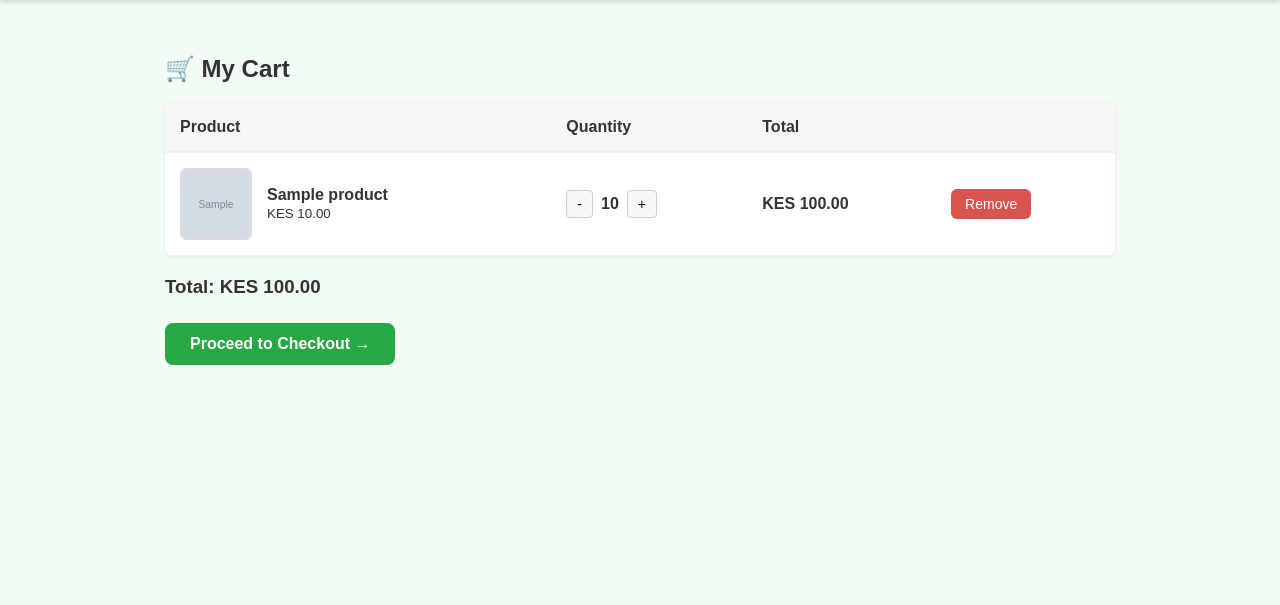
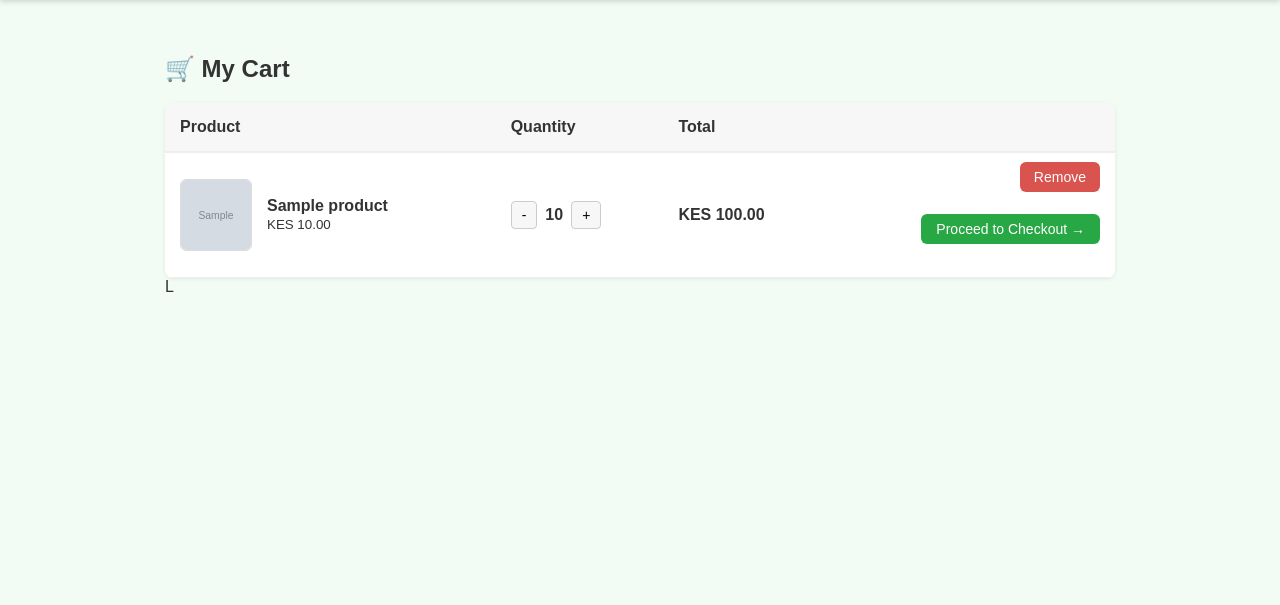
Before and after one commit to bryansine/FarmersMarketHub., a Django app: page /cart/ in a window 1280 px wide. Shown: the part 51-656 px from the top of the page. Run offline with Django 5.2, Linux system fonts and the light colour scheme; a user stored in the database is signed in; tables that the repository leaves empty hold one stand-in row (values such as "Sample post"); grey boxes marked "Sample" are stand-in pictures.

Commit message:
product per-checkout

```diff
--- a/cart/templates/cart/cart_detail.html
+++ b/cart/templates/cart/cart_detail.html
@@ -58,18 +58,17 @@
     .remove-btn:hover {
         background: #c9302c;
     }
-    .checkout-btn {
+    .single-checkout-btn {
         display: inline-block;
-        margin-top: 25px;
         background: #28a745;
         color: white;
-        padding: 12px 25px;
-        border-radius: 8px;
-        font-size: 16px;
+        padding: 7px 15px;
+        border-radius: 6px;
         text-decoration: none;
-        font-weight: bold;
+        font-size: 14px;
+        margin-top: 10px;
     }
-    .checkout-btn:hover {
+    .single-checkout-btn:hover {
         opacity: 0.9;
     }
     .empty {
@@ -127,72 +126,26 @@
 
             <td><strong>KES {{ item.line_total }}</strong></td>
 
-            <td>
+            <td style="text-align:right;">
                 <a class="remove-btn" href="{% url 'cart:remove' item.id %}">Remove</a>
+
+                <br><br>
+                <a href="{% url 'orders:checkout_single' item.id %}"
+                   class="single-checkout-btn">
+                   Proceed to Checkout →
+                </a>
+                <br><br>
             </td>
         </tr>
         {% endfor %}
     </table>
-
-    <h3 style="margin-top:20px;">Total: <strong>KES {{ total }}</strong></h3>
-
-    <a href="{% url 'orders:checkout' %}" class="checkout-btn">
-        Proceed to Checkout →
-    </a>
 
     {% else %}
     <div class="empty">
         <h3>Your cart is empty</h3>
         <p>Browse products and add some items to your cart.</p>
     </div>
-    {% endif %}
+    {% endif %}L
 </div>
 
 {% endblock %}
-
-
-
-
-{% comment %} {% extends "base.html" %}
-{% block content %}
-
-<div style="max-width:900px;margin:auto;padding:20px;">
-    <h2>My Cart</h2>
-
-    {% if items %}
-    <table style="width:100%;border-collapse:collapse;margin-top:20px;">
-        <tr style="border-bottom:1px solid #ccc;font-weight:bold;">
-            <th>Product</th>
-            <th>Qty</th>
-            <th>Total</th>
-            <th></th>
-        </tr>
-
-        {% for item in items %}
-        <tr style="border-bottom:1px solid #eee;">
-            <td>{{ item.product.name }}</td>
-            <td>{{ item.quantity }}</td>
-            <td>KES {{ item.line_total }}</td>
-            <td>
-                <a href="{% url 'cart:remove' item.id %}" style="color:red;">Remove</a>
-            </td>
-        </tr>
-        {% endfor %}
-    </table>
-
-    <h3>Total: KES {{ total }}</h3>
-
-    <a href="{% url 'orders:checkout' %}"
-       style="display:inline-block;margin-top:20px;background:green;color:white;padding:10px 20px;border-radius:6px;">
-       Proceed to Checkout
-    </a>
-
-    {% else %}
-    <p>Your cart is empty.</p>
-    {% endif %}
-</div>
-
-{% endblock %}
-
-
- {% endcomment %}
--- a/orders/templates/orders/checkout.html
+++ b/orders/templates/orders/checkout.html
@@ -5,6 +5,12 @@
 
     <form method="POST" style="margin-top:20px;">
         {% csrf_token %}
+
+        {% if single_item %}
+        <p><strong>Paying for:</strong> {{ item.product.name }} (x{{ item.quantity }})</p>
+        <p><strong>Total:</strong> KES {{ total }}</p>
+        {% endif %}
+
 
         <label>Full Name</label><br>
         <input type="text" name="full_name" required
--- a/orders/urls.py
+++ b/orders/urls.py
@@ -7,4 +7,5 @@ urlpatterns = [
     path('checkout/', views.checkout, name='checkout'),
     path('callback/', views.mpesa_callback, name='mpesa_callback'),
     path('order/<int:pk>/', views.order_detail, name='order_detail'),
+    path('checkout/item/<int:item_id>/', views.checkout_single_item, name='checkout_single'),
 ]
```
Also changed, not shown: orders/views.py (+67 -1 lines).
